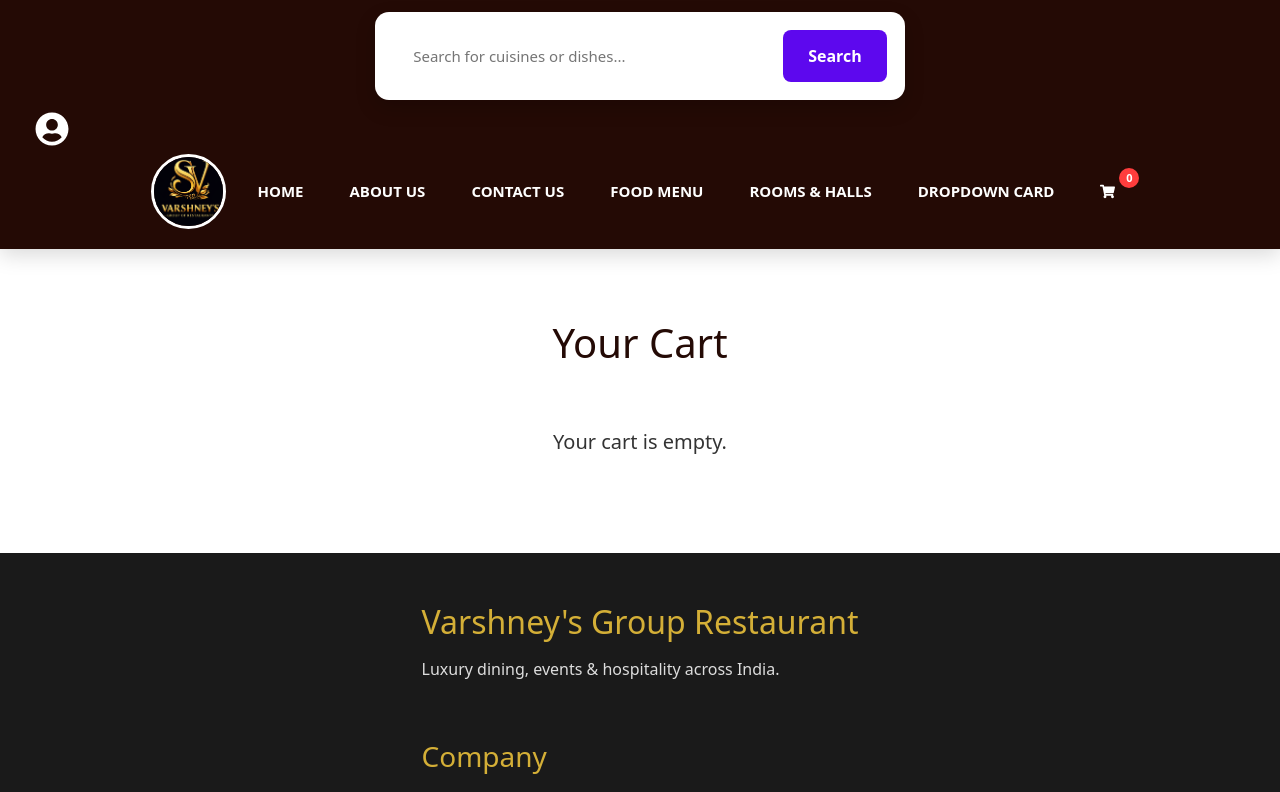
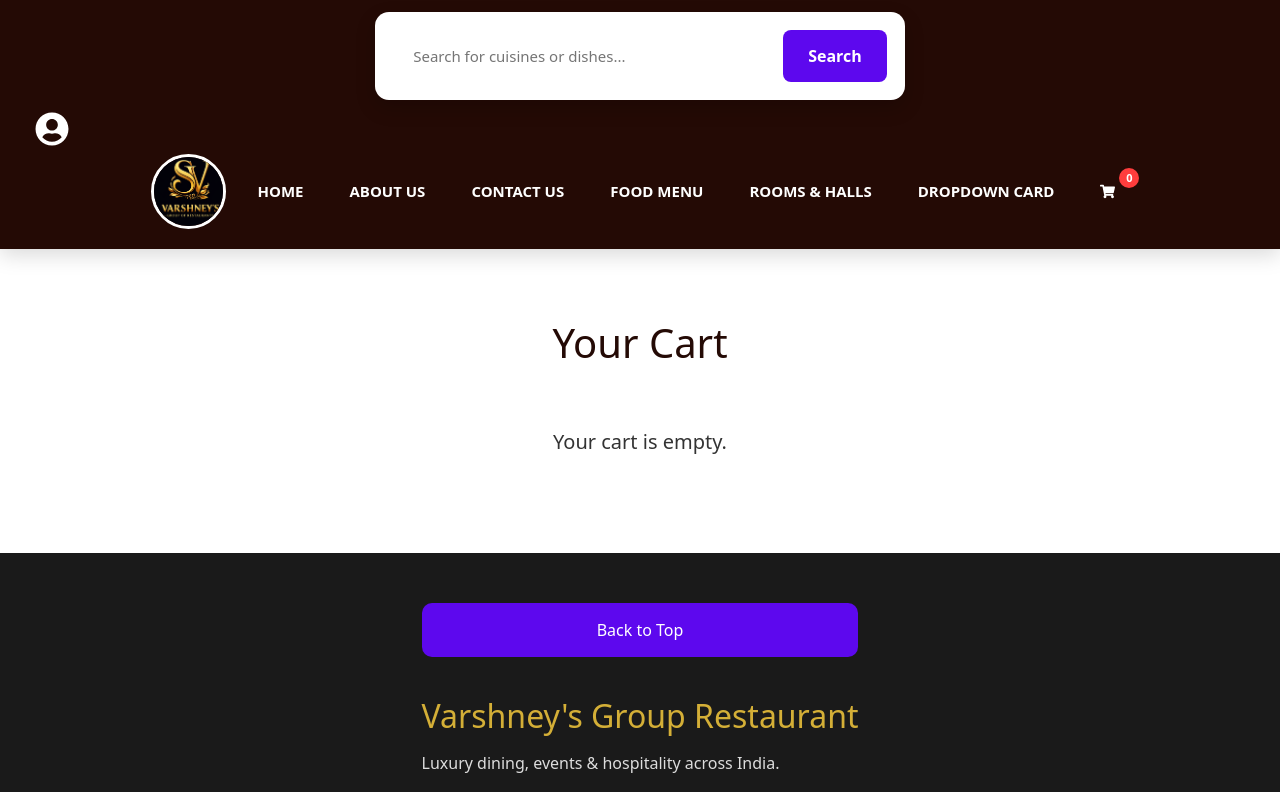
Before and after one commit to techno-dev18/Varshney-s-Restaurant, a React (Create React App) app: page /cart in a window 1280 px wide. Shown: the top 792 px of the page. Built offline with nearby package versions, Linux system fonts and the light colour scheme.

Commit message:
addedd few changes

```diff
--- a/package.json
+++ b/package.json
@@ -1,5 +1,5 @@
 {
-  "name": "jobapply",
+  "name": "Varshney's Restaurant",
   "version": "0.1.0",
   "private": true,
   "dependencies": {
--- a/src/Appcss/Header.css
+++ b/src/Appcss/Header.css
@@ -452,7 +452,7 @@
 
         position:absolute;
 
-        top:18px;
+        top:10px;
 
         right:20px;
 
--- a/src/components/Footer.js
+++ b/src/components/Footer.js
@@ -2,11 +2,24 @@ import React from 'react'
 import "../Appcss/Footer.css";
 import { Link } from "react-router-dom";
 export default function Footer() {
+ const scrollToSection = (id) => {
+    const section = document.getElementById(id);
 
+    if (section) {
+      section.scrollIntoView({
+        behavior: "smooth",
+      });
+    }
+  };
   return (
     <footer className="footer">
       <div className="footer-container">
-
+ <button
+          className="btn"
+          onClick={() => scrollToSection("home")}
+        >
+          Back to Top
+        </button>
         <div className="footer-brand">
           <h2>Varshney's Group Restaurant</h2>
           <p>
```
Also changed, not shown: 1 other file (tests, documents, lock files or other folders).
